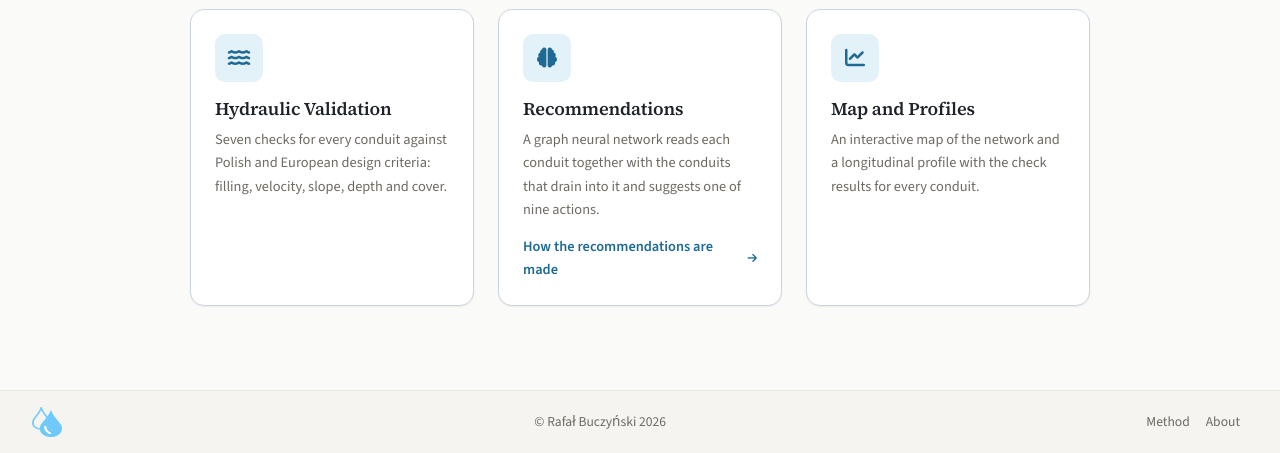
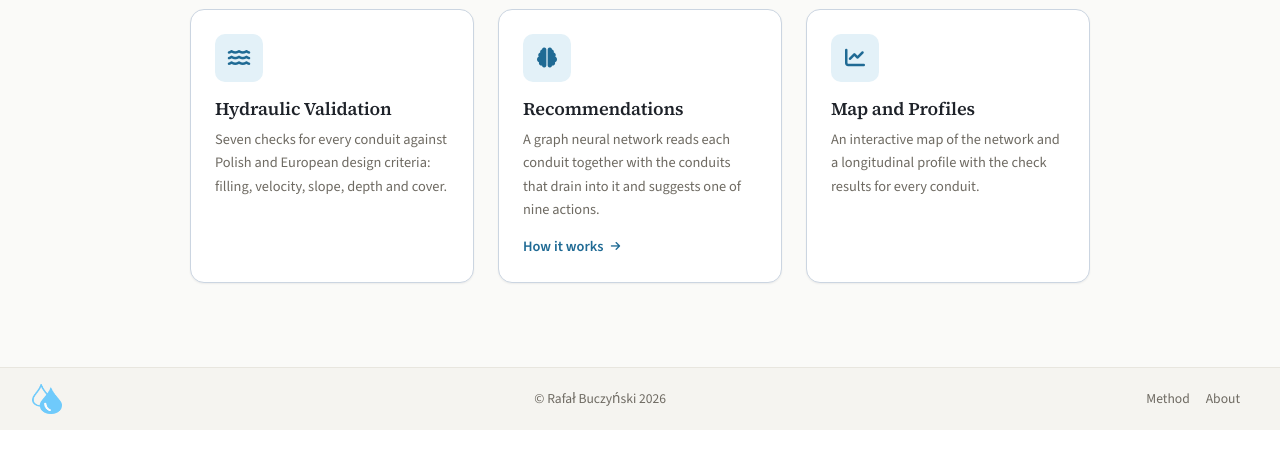
Before and after one commit to BuczynskiRafal/stormlab, a Django app: page / in a window 1280 px wide. Shown: the part 393-846 px from the top of the page. After the commit the page ends 823 px from the top, so only its background shows below. Run offline with Django 5.2, Linux system fonts and the light colour scheme; some libraries are stand-ins or nearby versions.

Commit message:
style(home): shorten the link to the Method page so it stays on one line

```diff
--- a/app/sa/templates/sa/index.html
+++ b/app/sa/templates/sa/index.html
@@ -44,7 +44,7 @@
                         that drain into it and suggests one of nine actions.
                     </p>
                     <a class="feature-link" href="{% url 'sa:method' %}">
-                        How the recommendations are made<i class="fas fa-arrow-right" aria-hidden="true"></i>
+                        How it works<i class="fas fa-arrow-right" aria-hidden="true"></i>
                     </a>
                 </div>
                 <div class="feature-card">
```
